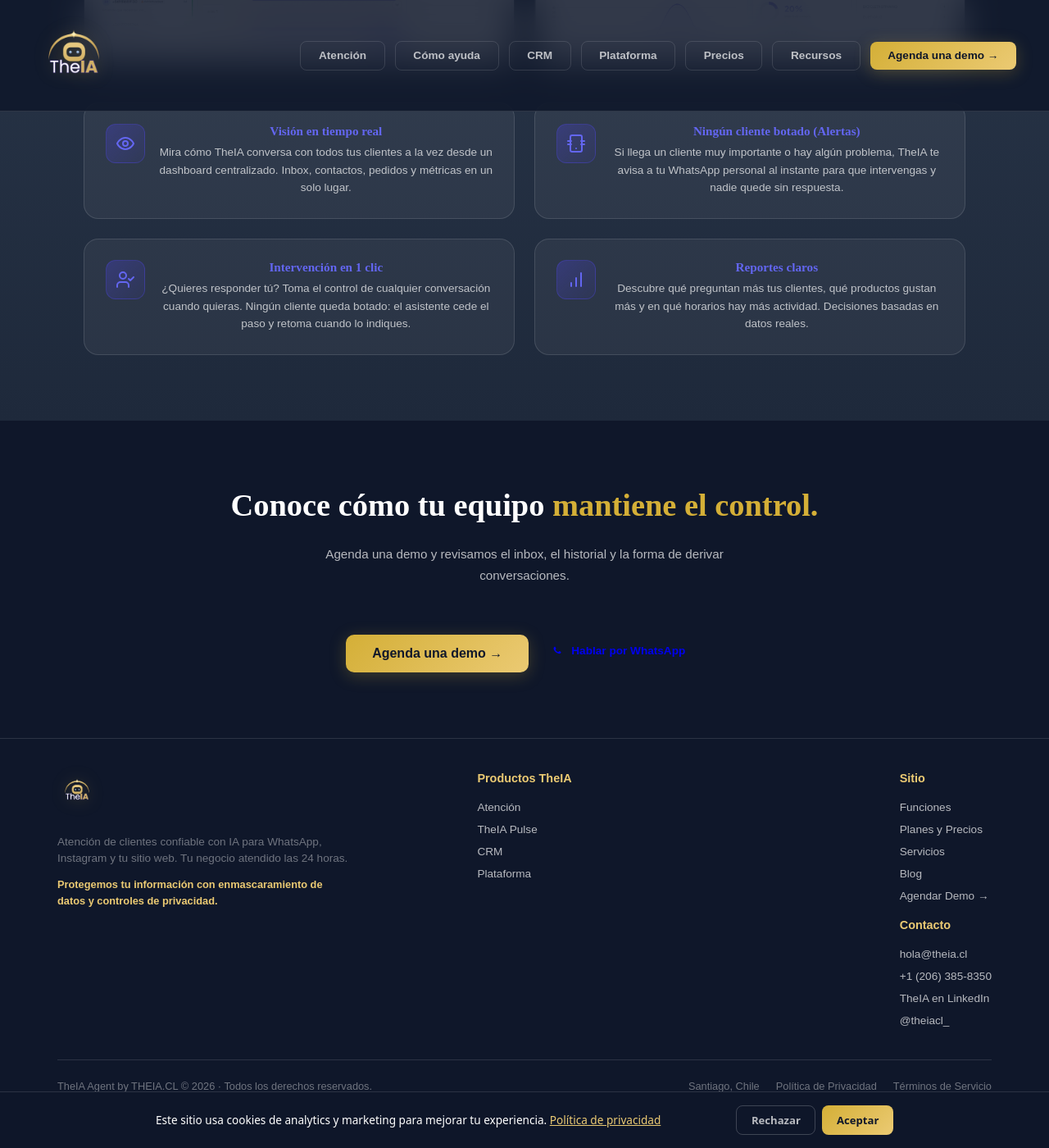
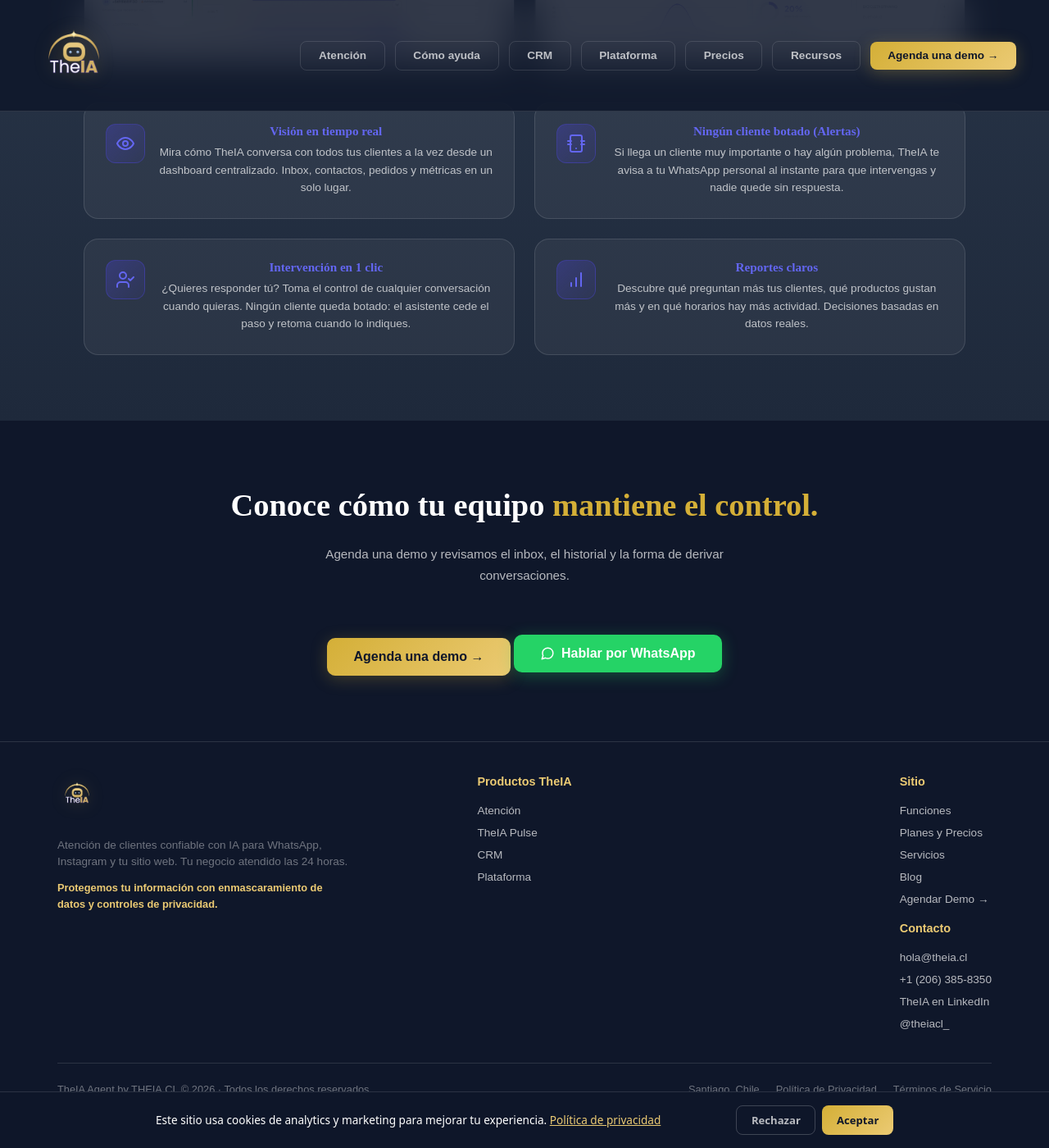
Before and after one commit to rodmera/theia-landing, a Jekyll site: the page plataforma.html, which Jekyll copies as it is, in a window 1280 px wide and 1400 px high, scrolled down 702 px. Shown: the whole window at 82% size. Built offline with Jekyll 4.4.1, drawn with Linux system fonts in a browser that asks for light colours; a script that is not in the unit is left out.

Commit message:
fix(ui): repara clase .btn-whatsapp faltante en plataforma.html y reglas .btn-gold/.btn-ghost

```diff
--- a/plataforma.html
+++ b/plataforma.html
@@ -132,13 +132,32 @@
 
     .btn-gold {
       background: linear-gradient(135deg, var(--gold), var(--gold-light));
-      color: #0f172a;
+      color: #0f172a !important;
       font-weight: 700;
       box-shadow: 0 4px 20px var(--gold-glow);
     }
     .btn-gold:hover {
       transform: translateY(-2px);
       box-shadow: 0 8px 28px rgba(212, 175, 55, 0.45);
+      color: #0f172a !important;
+    }
+
+    .btn-whatsapp {
+      background: #25D366 !important;
+      color: #ffffff !important;
+      font-weight: 700;
+      padding: 0.85rem 2rem;
+      font-size: 1rem;
+      border-radius: 10px;
+      box-shadow: 0 4px 20px rgba(37, 211, 102, 0.3);
+      display: inline-flex; align-items: center; gap: 0.5rem;
+      text-decoration: none;
+    }
+    .btn-whatsapp:hover {
+      background: #20bd5a !important;
+      color: #ffffff !important;
+      transform: translateY(-2px);
+      box-shadow: 0 10px 32px rgba(37, 211, 102, 0.45);
     }
 
     /* Menu Toggle (hamburger) */
@@ -608,7 +627,7 @@
       <p class="section-sub reveal">Agenda una demo y revisamos el inbox, el historial y la forma de derivar conversaciones.</p>
       <a href="https://calendar.app.google/ZDjEtqCXTJVxzi7bA" target="_blank" rel="noopener" class="btn btn-gold reveal" style="padding: 0.85rem 2rem; font-size: 1rem; border-radius: 10px;" onclick="theiaTrackCTA('demo','plataforma')">Agenda una demo →</a>
       <a href="https://wa.me/12063858350?text=Hola%2C%20quiero%20saber%20m%C3%A1s%20sobre%20TheIA" target="_blank" rel="noopener" class="btn btn-whatsapp reveal" style="margin-top:0.75rem;" onclick="theiaTrackCTA('whatsapp','plataforma-cta')">
-        <svg xmlns="http://www.w3.org/2000/svg" width="18" height="18" viewBox="0 0 24 24" fill="currentColor"><path d="M17.472 14.382c-.297-.149-1.758-.867-2.03-.967-.273-.099-.471-.148-.67.15-.197.297-.767.966-.94 1.164-.173.199-.347.223-.644.075-.297-.15-1.255-.463-2.39-1.475-.883-.788-1.48-1.761-1.653-2.059-.173-.297-.018-.458.13-.606.134-.133.298-.347.446-.52.149-.174.198-.298.298-.497.099-.198.05-.371-.025-.52-.075-.149-.669-1.612-.916-2.207-.242-.579-.487-.5-.669-.51-.173-.008-.371-.01-.57-.01-.198 0-.52.074-.792.372-.272.297-1.04 1.016-1.04 2.479 0 1.462 1.065 2.875 1.213 3.074.149.198 2.096 3.2 5.077 4.487.709.306 1.262.489 1.694.625.712.227 1.36.195 1.871.118.571-.085 1.758-.719 2.006-1.413.248-.694.248-1.289.173-1.413-.074-.124-.272-.198-.57-.347z"/></svg>
+        <svg xmlns="http://www.w3.org/2000/svg" width="18" height="18" viewBox="0 0 24 24" fill="none" stroke="currentColor" stroke-width="2" stroke-linecap="round" stroke-linejoin="round"><path d="M21 11.5a8.38 8.38 0 0 1-.9 3.8 8.5 8.5 0 0 1-7.6 4.7 8.38 8.38 0 0 1-3.8-.9L3 21l1.9-5.7a8.38 8.38 0 0 1-.9-3.8 8.5 8.5 0 0 1 4.7-7.6 8.38 8.38 0 0 1 3.8-.9h.5a8.48 8.48 0 0 1 8 8v.5z"></path></svg>
         Hablar por WhatsApp
       </a>
     </div>
```
Also changed, not shown: atencion-whatsapp.html (+1 -1 lines), cotizaciones-agendamiento.html (+1 -1 lines), seguimiento-equipo.html (+1 -1 lines), tests/test_site.py (+34 -0 lines).
